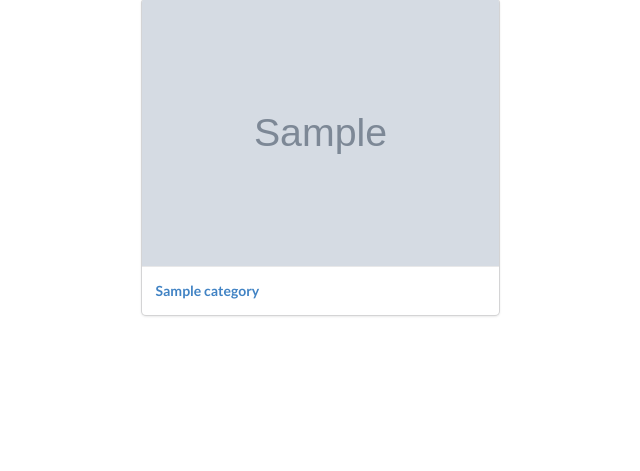
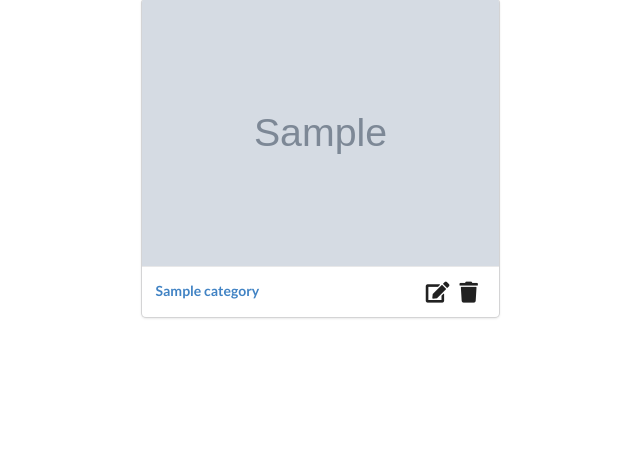
Before and after one commit to mic-kuu/item-app, a Flask app: page / in a window 1280 px wide. Shown: the part 80-551 px from the top of the page, without its empty margins (320-960 px from the left). Run offline with Flask 2, Linux system fonts and the light colour scheme; tables that the repository leaves empty hold one stand-in row (values such as "Sample post"); grey boxes marked "Sample" are stand-in pictures; some libraries are stand-ins or nearby versions.

Commit message:
Added action icons for category_view

```diff
--- a/templates/layout.html
+++ b/templates/layout.html
@@ -30,15 +30,9 @@
             <i class="wrench icon"></i>
             Actions
             <div class="menu">
-
                 <a href="{{ url_for("addItem") }}" class="item">Add item</a>
-
-                <div class="item">
-                    Add category
-                </div>
-
+                <a href="{{ url_for("addCategory") }}" class="item">Add category</a>
                 <a href="{{ url_for("categoryView") }}" class="item">Main menu</a>
-
                 <div class="item">
                     Info
                 </div>
--- a/templates/view_category.html
+++ b/templates/view_category.html
@@ -1,21 +1,30 @@
 {% extends "layout.html" %}
 {% block title %}Categories{% endblock %}
-
 {% block content %}
 
     <div class="ui three column doubling stackable grid centered container">
 
         {% for category in categories %}
             <div class="column">
-            <a href="{{ url_for('itemView', category_id=category.id) }}" class="ui fluid card link">
-                <div class="image">
+                <div class="ui fluid card">
+
+                    <a href="{{ url_for("itemView", category_id=category.id) }}" class="image">
                         <img src="{{ url_for("static", filename="uploads/"+category.picture) if category.picture != none else url_for("static", filename="empty_img.png") }}">
+                    </a>
+
+                    <div class="content">
+                        <span class="right floated">
+                          <i class="edit large icon"></i>
+                          <i class="trash large icon"></i>
+                        </span>
+                        <a href="{{ url_for("itemView", category_id=category.id) }}">
+                            <strong>{{ category.name }}</strong>
+                        </a>
 
                     </div>
-                <div class="content">
-                    <strong>{{ category.name }}</strong>
+
+
                 </div>
-            </a>
             </div>
         {% endfor %}
 
```
Lines whose indentation alone changed are shown as unchanged.
